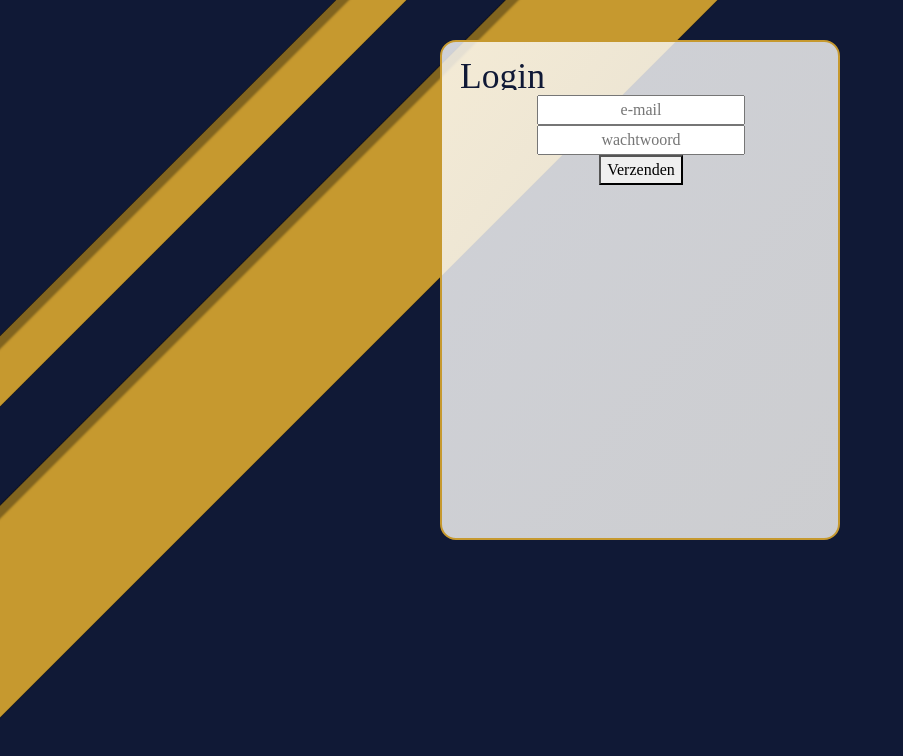
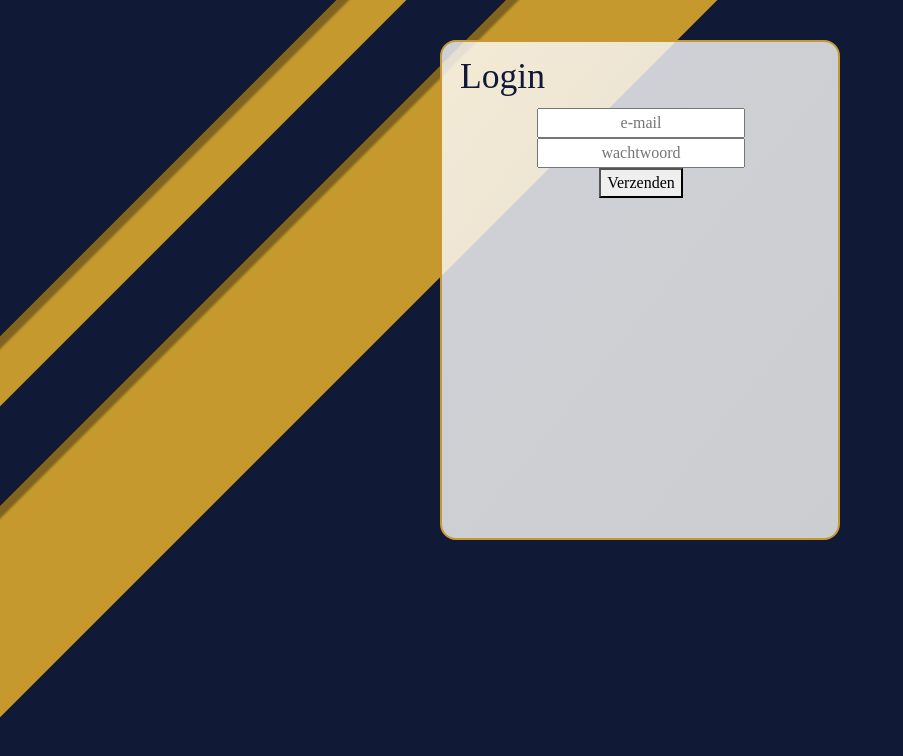
Before and after one commit to Hayo1706/Innovatiehuis-Intranet, a Vue app in the folder intranet-project/: page /login in a window 1280 px wide. Shown: the top 756 px of the page, without its empty margins (0-903 px from the left). Built offline with nearby package versions, Linux system fonts and the light colour scheme; a web font is replaced by a local one.

Commit message:
changed component-header to fit-content

```diff
--- a/intranet-project/src/main.css
+++ b/intranet-project/src/main.css
@@ -74,7 +74,7 @@ p {
 .component-header {
   color: #101936;
   font-size: min(calc(10px + 2vw), 36px);
-  height: 5vh;
+  height: fit-content;
   padding-left: 10px;
   overflow: hidden;
   position: relative;
```
